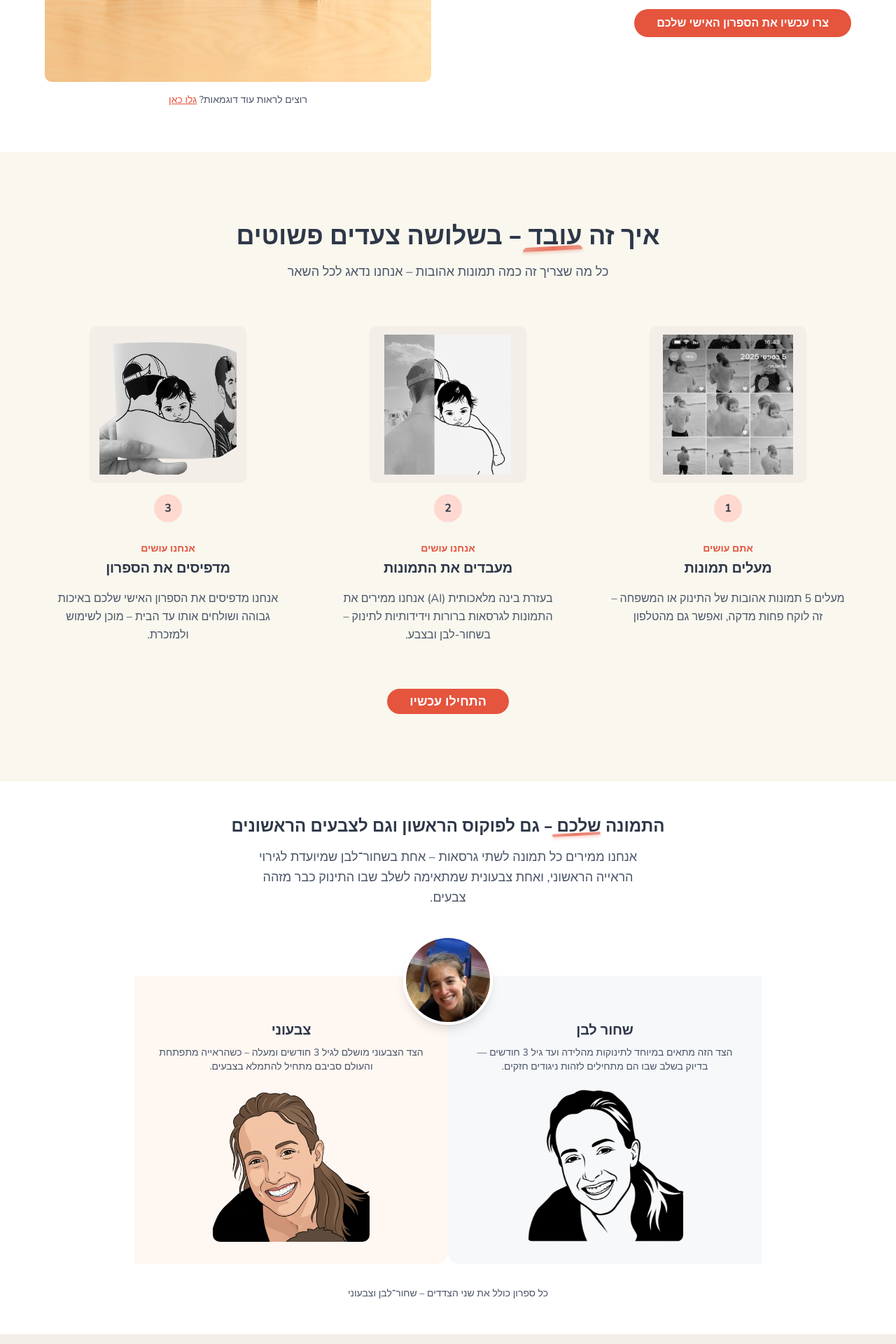
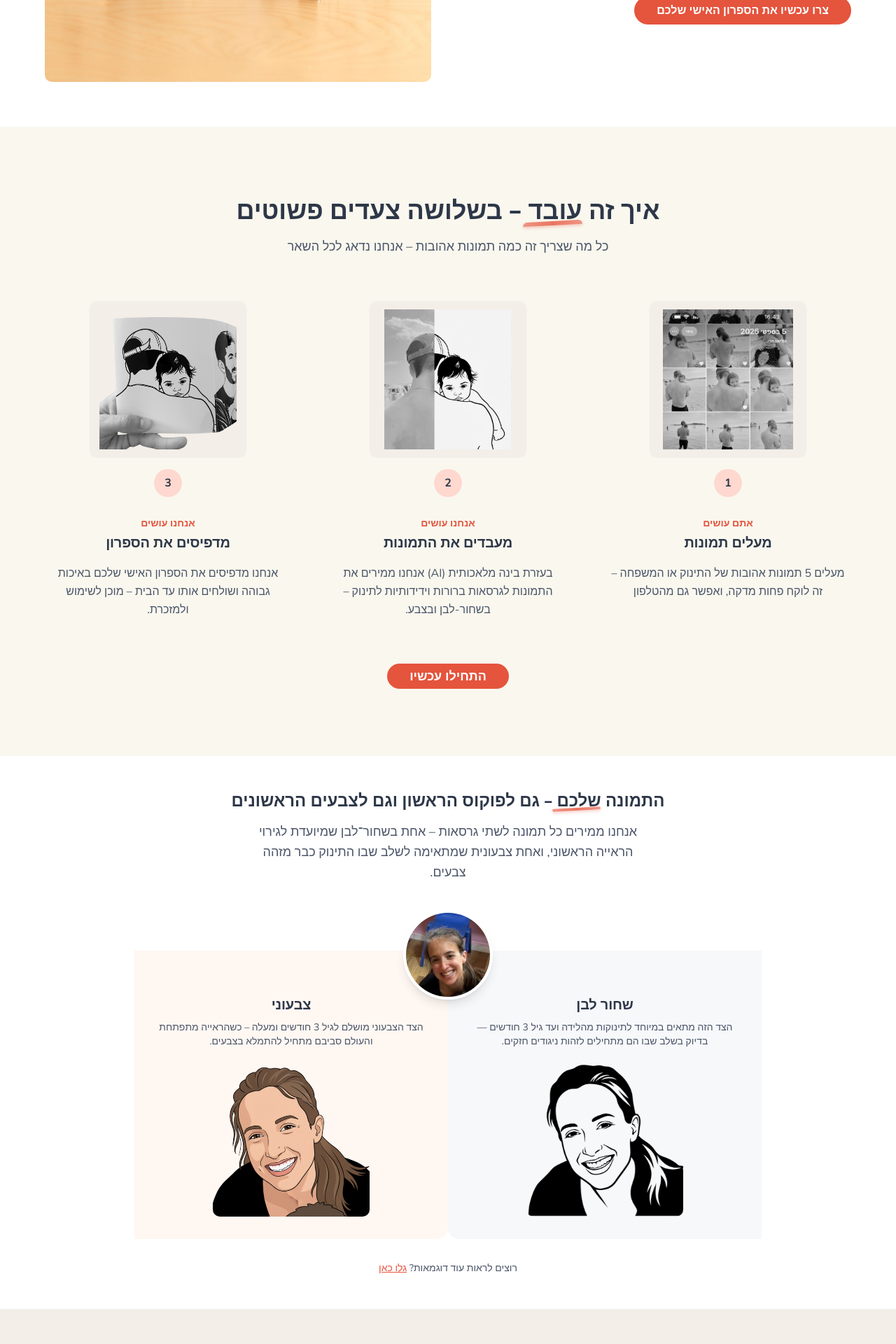
Before and after one commit to yawel-wel/little-gali, a Next.js app: page / in a window 1280 px wide. Shown: the part 1140-3060 px from the top of the page at 70% size. Built offline with nearby package versions, Linux system fonts and the light colour scheme; a web font is replaced by a local one.

Commit message:
move more examples text to another section

```diff
--- a/src/app/page.tsx
+++ b/src/app/page.tsx
@@ -396,18 +396,6 @@ export default function Home() {
                           transition: { duration: 0.5, ease: easeOwlet },
                         }}
                       />
-                    </div>
-                    {/* Link to more examples */}
-                    <div className="text-center mt-4">
-                      <p className="text-sm font-body text-medium-gray">
-                        רוצים לראות עוד דוגמאות?{" "}
-                        <a
-                          href="/inspiration"
-                          className="text-primary-orange hover:text-primary-orange/80 underline cursor-pointer transition-colors duration-200"
-                        >
-                          גלו כאן
-                        </a>
-                      </p>
                     </div>
                   </div>
                 </div>
@@ -898,10 +886,16 @@ export default function Home() {
               </div>
             </div>
 
-            {/* Additional Info Text */}
+            {/* Link to more examples */}
             <div className="text-center mt-8">
               <p className="text-sm font-body text-medium-gray">
-                כל ספרון כולל את שני הצדדים – שחור־לבן וצבעוני
+                רוצים לראות עוד דוגמאות?{" "}
+                <a
+                  href="/inspiration"
+                  className="text-primary-orange hover:text-primary-orange/80 underline cursor-pointer transition-colors duration-200"
+                >
+                  גלו כאן
+                </a>
               </p>
             </div>
           </div>
```
